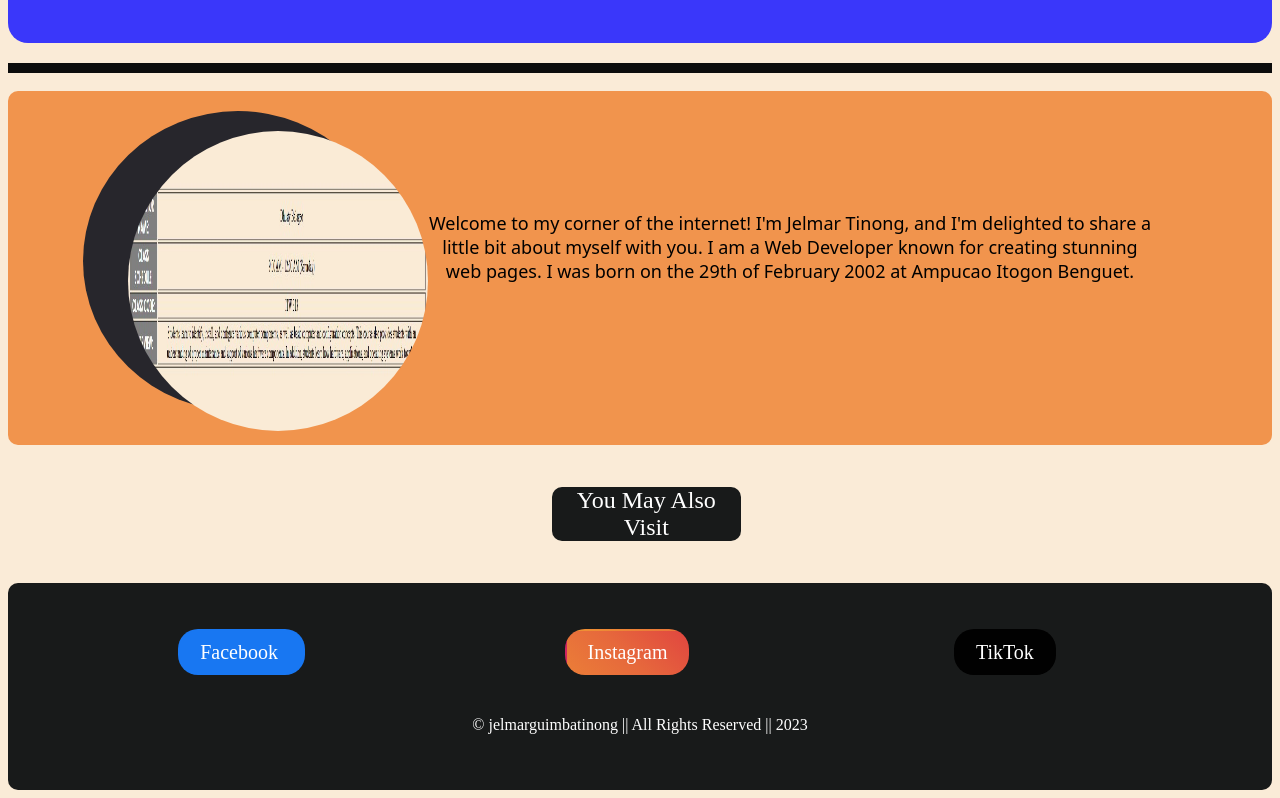
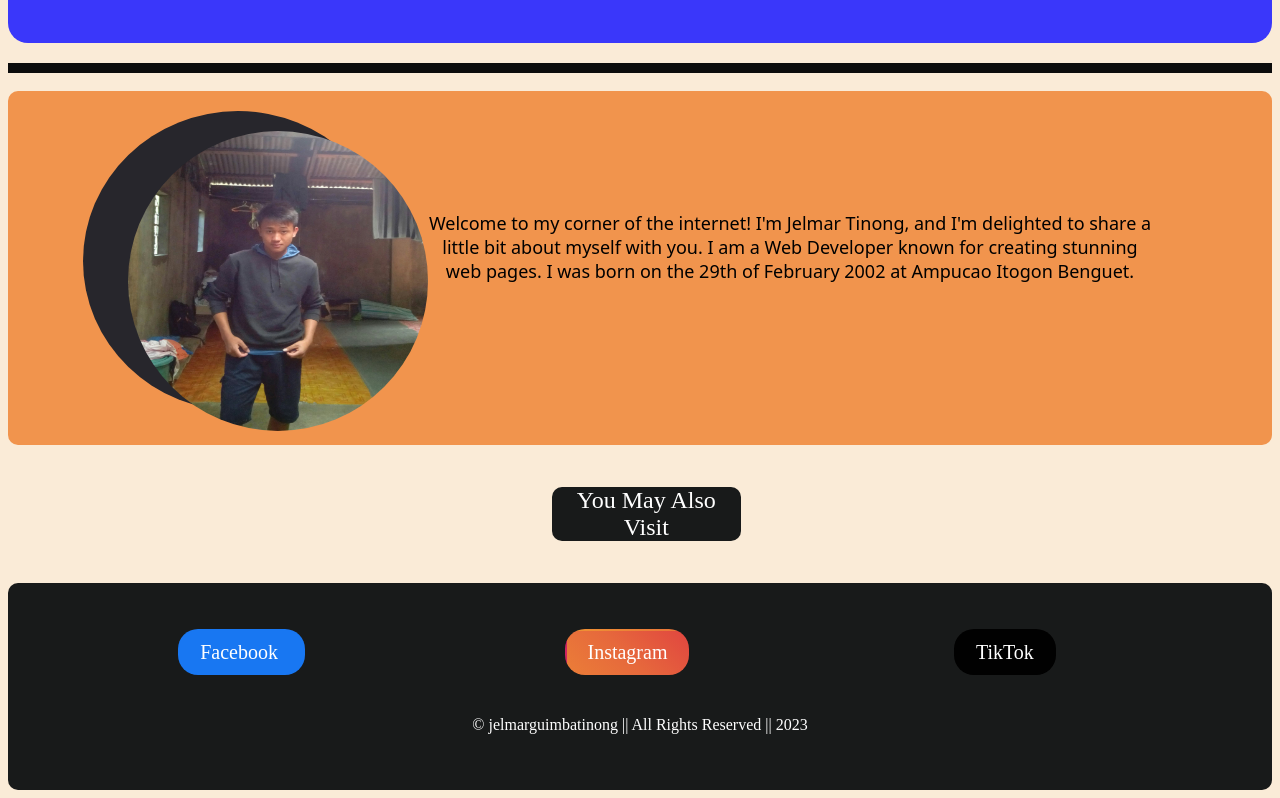
Before and after one commit to Jnatics/portfolio, a plain HTML site: page index.html in a window 1280 px wide. Shown: the part 2729-3527 px from the top of the page. Drawn offline with Linux system fonts and the light colour scheme.

Commit message:
Update index.html

```diff
--- a/index.html
+++ b/index.html
@@ -292,7 +292,7 @@
         <br>
         <div class="aboutme">
             <div class="image" style="float: left; position: relative; top: -80px;"><img
-                    src="Screenshot 2023-10-19 091213.jpg" width="300px"
+                    src="_20181205_205845.jpg" width="300px"
                     height="300px" style="border-radius: 50%;"></div><div class="circle"></div>
             <p style="margin-top: -200px;">
                 Welcome to my corner of the internet! I'm Jelmar Tinong, and I'm delighted to share a little bit about
```
